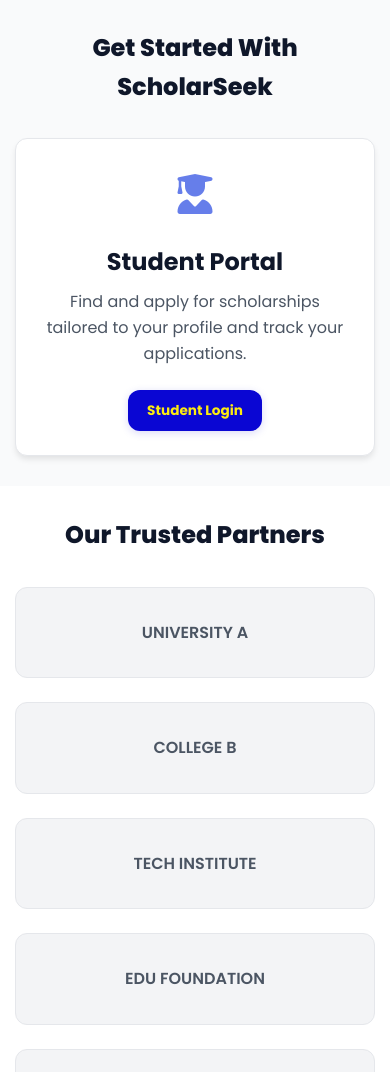
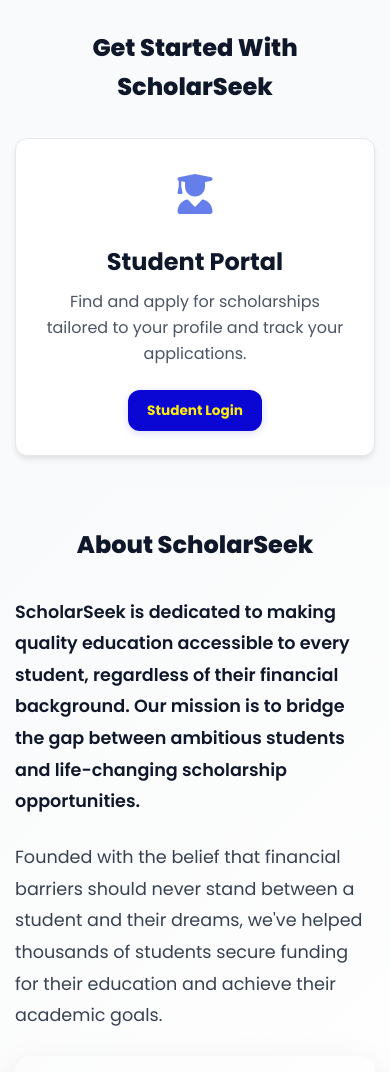
Before and after one commit to azelarce14/Scholar-Seek, a PHP site: page /scholarseek/ in a window 390 px wide. Shown: the part 5428-6500 px from the top of the page. Run offline with PHP 8.4, Linux system fonts and the light colour scheme; grey boxes are pictures that could not be loaded.

Commit message:
Add About Us section with YouTube video and fix CSP/manifest.json issues
- Added professional About Us section with embedded YouTube video
- Implemented responsive 2-column layout (text + video)
- Fixed Content Security Policy to allow YouTube embeds
- Updated CSP in both index.html and .htaccess
- Fixed manifest.json 403 Forbidden error by allowing in .htaccess
- Added proper MIME type for manifest.json
- Updated logs folder with security (.htaccess) and documentation (README.md)
- Added index.php to prevent logs directory access
- Navigation now links to About Us section with smooth scroll

```diff
--- a/assets/css/styles.css
+++ b/assets/css/styles.css
@@ -974,6 +974,66 @@
 }
 
 /* ========================================
+   About Us Section
+   ======================================== */
+
+.about-us {
+    padding: 80px 0;
+    background: linear-gradient(135deg, var(--gray-50) 0%, var(--white) 100%);
+}
+
+.about-us h2 {
+    font-size: 2.5rem;
+    font-weight: 800;
+    margin-bottom: 3rem;
+    text-align: center;
+    color: var(--primary-color);
+}
+
+.about-content {
+    display: grid;
+    grid-template-columns: 1fr 1fr;
+    gap: 3rem;
+    align-items: center;
+}
+
+.about-text {
+    display: flex;
+    flex-direction: column;
+    gap: 1.5rem;
+}
+
+.about-text p {
+    font-size: 1.1rem;
+    line-height: 1.8;
+    color: var(--gray-700);
+}
+
+.about-text p:first-child {
+    font-weight: 600;
+    color: var(--primary-color);
+}
+
+.about-video {
+    border-radius: 16px;
+    overflow: hidden;
+    box-shadow: 0 20px 40px rgba(0, 0, 0, 0.15);
+    transition: transform 0.3s ease, box-shadow 0.3s ease;
+}
+
+.about-video:hover {
+    transform: translateY(-5px);
+    box-shadow: 0 25px 50px rgba(0, 0, 0, 0.2);
+}
+
+.about-video iframe {
+    display: block;
+    width: 100%;
+    height: 450px;
+    border: none;
+}
+
+/* ========================================
    Responsive Design - Tablet
    ======================================== */
 
@@ -997,8 +1057,18 @@
     .portals h2,
     .partners h2,
     .faq h2,
-    .cta h2 {
+    .cta h2,
+    .about-us h2 {
         font-size: 2rem;
+    }
+
+    .about-content {
+        grid-template-columns: 1fr;
+        gap: 2rem;
+    }
+
+    .about-video iframe {
+        height: 350px;
     }
 }
 
@@ -1041,8 +1111,22 @@
     .portals h2,
     .partners h2,
     .faq h2,
-    .cta h2 {
+    .cta h2,
+    .about-us h2 {
         font-size: 1.75rem;
+    }
+
+    .about-us {
+        padding: 40px 0;
+    }
+
+    .about-content {
+        grid-template-columns: 1fr;
+        gap: 1.5rem;
+    }
+
+    .about-video iframe {
+        height: 250px;
     }
 
     .hero {
@@ -1226,4 +1310,18 @@
     .stats {
         padding: 40px 0;
     }
+
+    .about-us h2 {
+        font-size: 1.5rem;
+        margin-bottom: 2rem;
+    }
+
+    .about-content {
+        grid-template-columns: 1fr;
+        gap: 1.5rem;
+    }
+
+    .about-video iframe {
+        height: 250px;
+    }
 }
--- a/index.html
+++ b/index.html
@@ -12,6 +12,7 @@
     <link rel="manifest" href="manifest.json">
     <link rel="icon" type="image/png" sizes="32x32" href="assets/img/icon.png">
     <link rel="apple-touch-icon" href="assets/img/icon.png">
+    <meta http-equiv="Content-Security-Policy" content="default-src 'self' https:; script-src 'self' 'unsafe-inline' https: data:; frame-src 'self' https://www.youtube-nocookie.com https://www.youtube.com https://youtu.be; style-src 'self' 'unsafe-inline' https:; font-src 'self' https: data:; img-src 'self' data: https:; connect-src 'self' https:;">
 
 </head>
 <body>
@@ -36,7 +37,7 @@
                     <a href="#faq" class="nav-link">FAQ</a>
                 </li>
                 <li class="nav-item">
-                    <a href="#" class="nav-link">About</a>
+                    <a href="#about-us" class="nav-link">About</a>
                 </li>
                 <li class="nav-item nav-cta">
                     <a href="login.php" class="nav-link nav-login">Login</a>
@@ -289,6 +290,22 @@
         </div>
     </section>
 
+    <!-- About Us -->
+    <section id="about-us" class="about-us">
+        <div class="container">
+            <h2>About ScholarSeek</h2>
+            <div class="about-content">
+                <div class="about-text">
+                    <p>ScholarSeek is dedicated to making quality education accessible to every student, regardless of their financial background. Our mission is to bridge the gap between ambitious students and life-changing scholarship opportunities.</p>
+                    <p>Founded with the belief that financial barriers should never stand between a student and their dreams, we've helped thousands of students secure funding for their education and achieve their academic goals.</p>
+                </div>
+                <div class="about-video">
+                    <iframe width="100%" height="400" src="https://www.youtube-nocookie.com/embed/MKVSU_z6zDo" title="ScholarSeek - About Us" frameborder="0" allow="accelerometer; autoplay; clipboard-write; encrypted-media; gyroscope; picture-in-picture" allowfullscreen></iframe>
+                </div>
+            </div>
+        </div>
+    </section>
+
     <!-- Partners -->
     <section class="partners">
         <div class="container">
--- /dev/null
+++ b/logs/index.php
@@ -0,0 +1,5 @@
+<?php
+// Prevent direct access to logs directory
+http_response_code(403);
+die('Access Denied');
+?>
```
Also changed, not shown: .htaccess, 5 other files.
